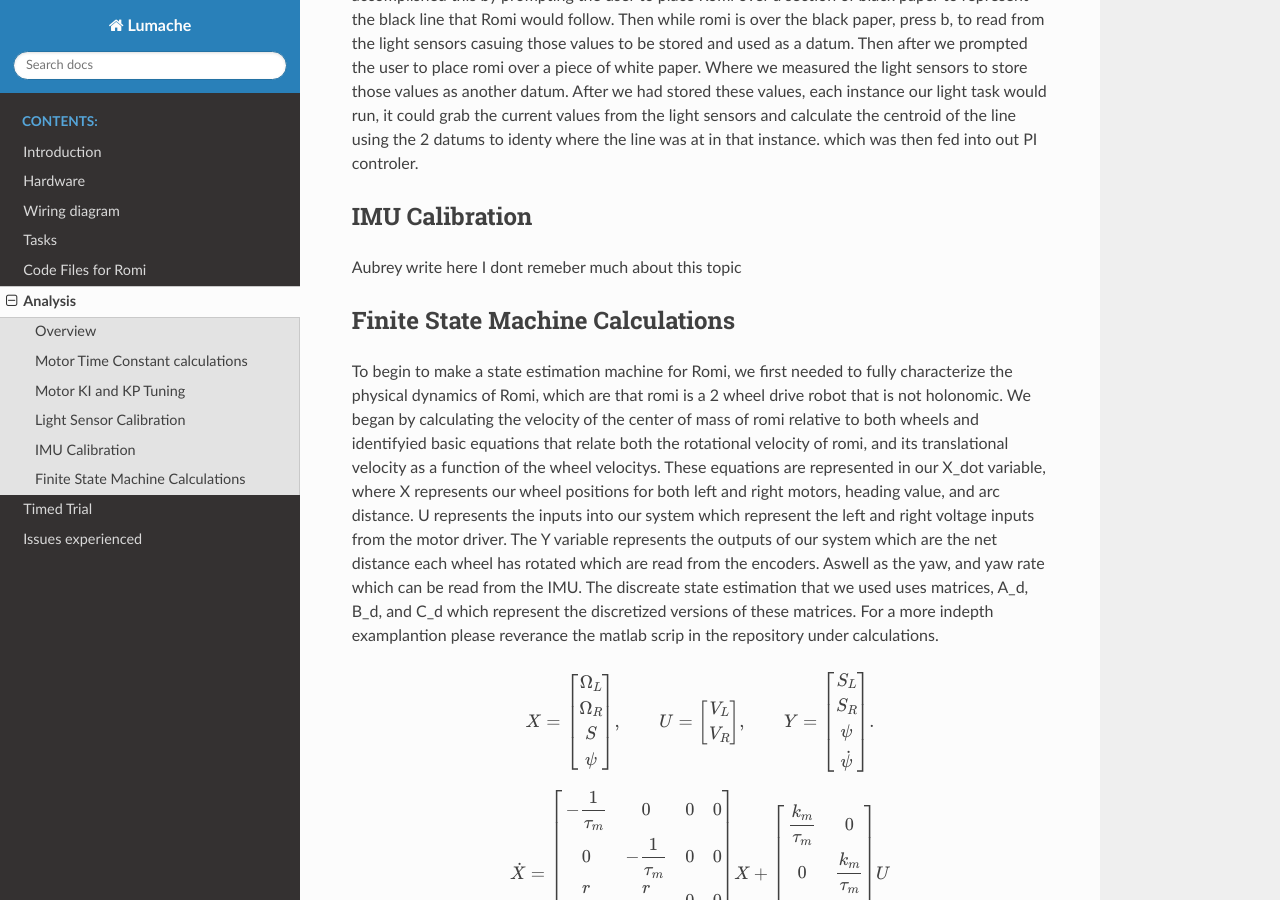
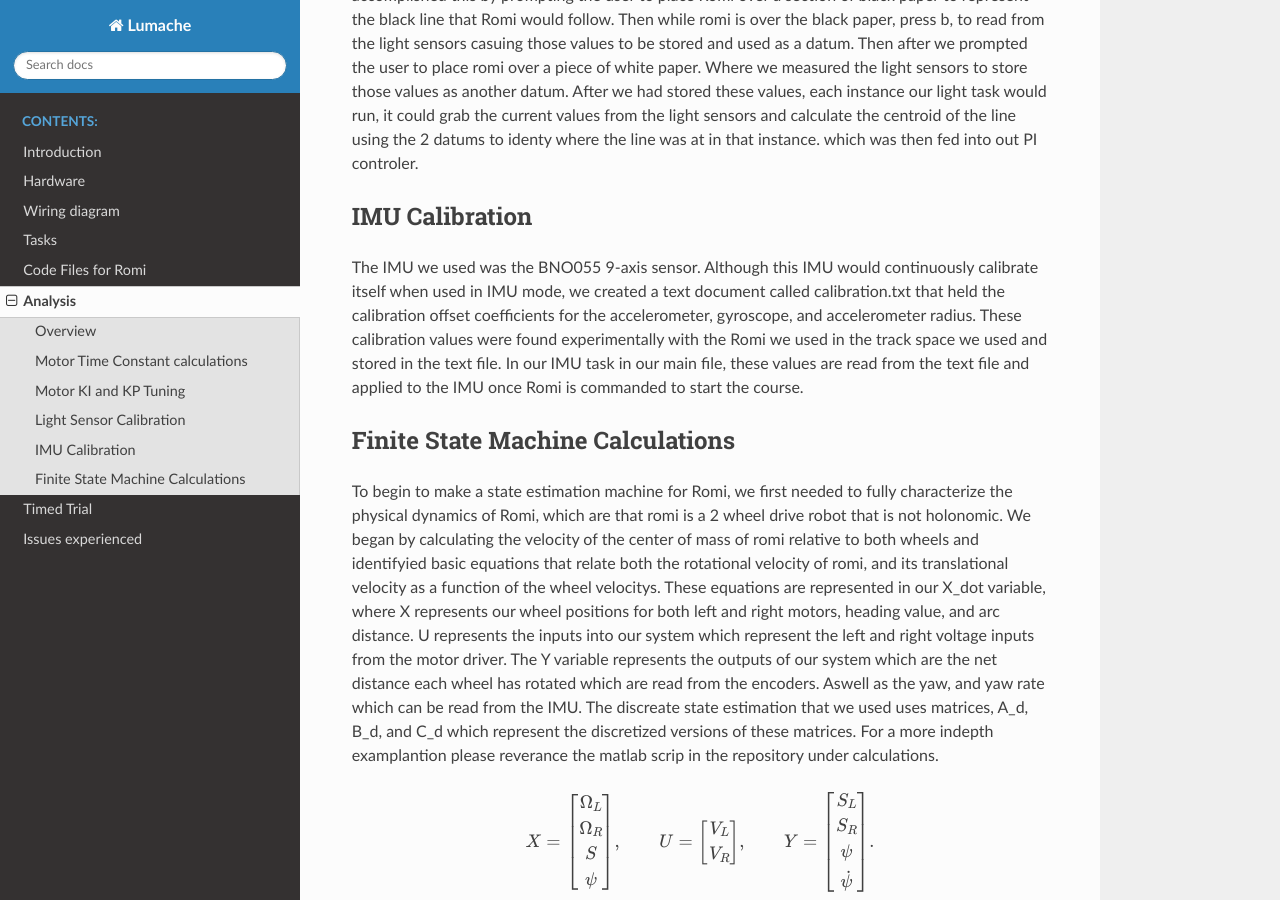
Before and after one commit to jirehevelasquez/mech-romi-files-, a Sphinx documentation site: the page built from docs/source/Analysis.rst, in a window 1280 px wide and 900 px high, scrolled down 880 px. Built offline with Sphinx 7.4.7 and the Read the Docs theme 3.1.0, drawn with Linux system fonts in a browser that asks for light colours.

Commit message:
Update Analysis.rst

```diff
--- a/docs/source/Analysis.rst
+++ b/docs/source/Analysis.rst
@@ -19,7 +19,7 @@ In our code, we calibrated our light sensors using both our UI_gen file and our
 
 IMU Calibration
 --------------------------------
-Aubrey write here I dont remeber much about this topic
+The IMU we used was the BNO055 9-axis sensor. Although this IMU would continuously calibrate itself when used in IMU mode, we created a text document called calibration.txt that held the calibration offset coefficients for the accelerometer, gyroscope, and accelerometer radius. These calibration values were found experimentally with the Romi we used in the track space we used and stored in the text file. In our IMU task in our main file, these values are read from the text file and applied to the IMU once Romi is commanded to start the course.
 
 Finite State Machine Calculations
 ----------------------------------
```
